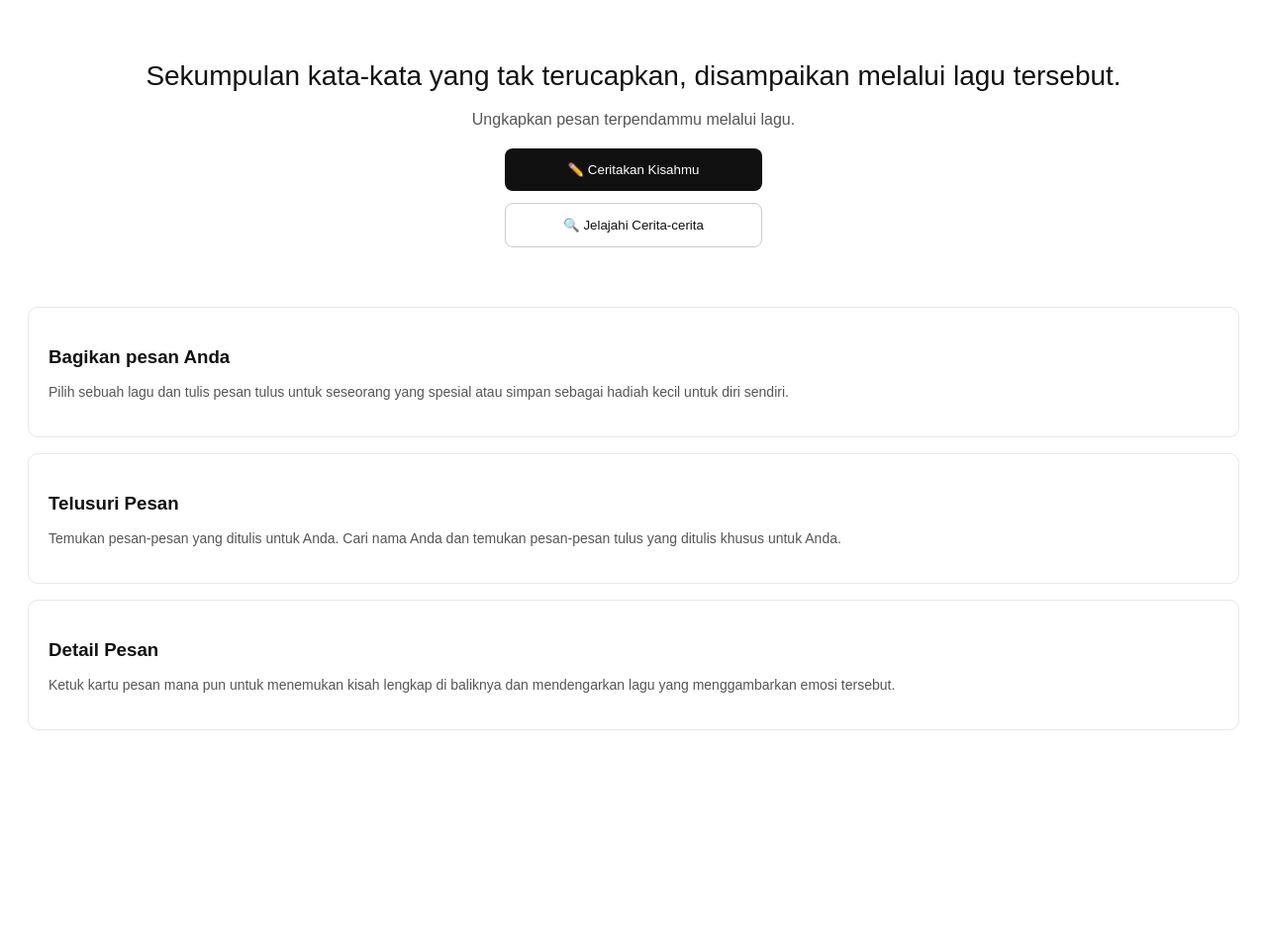
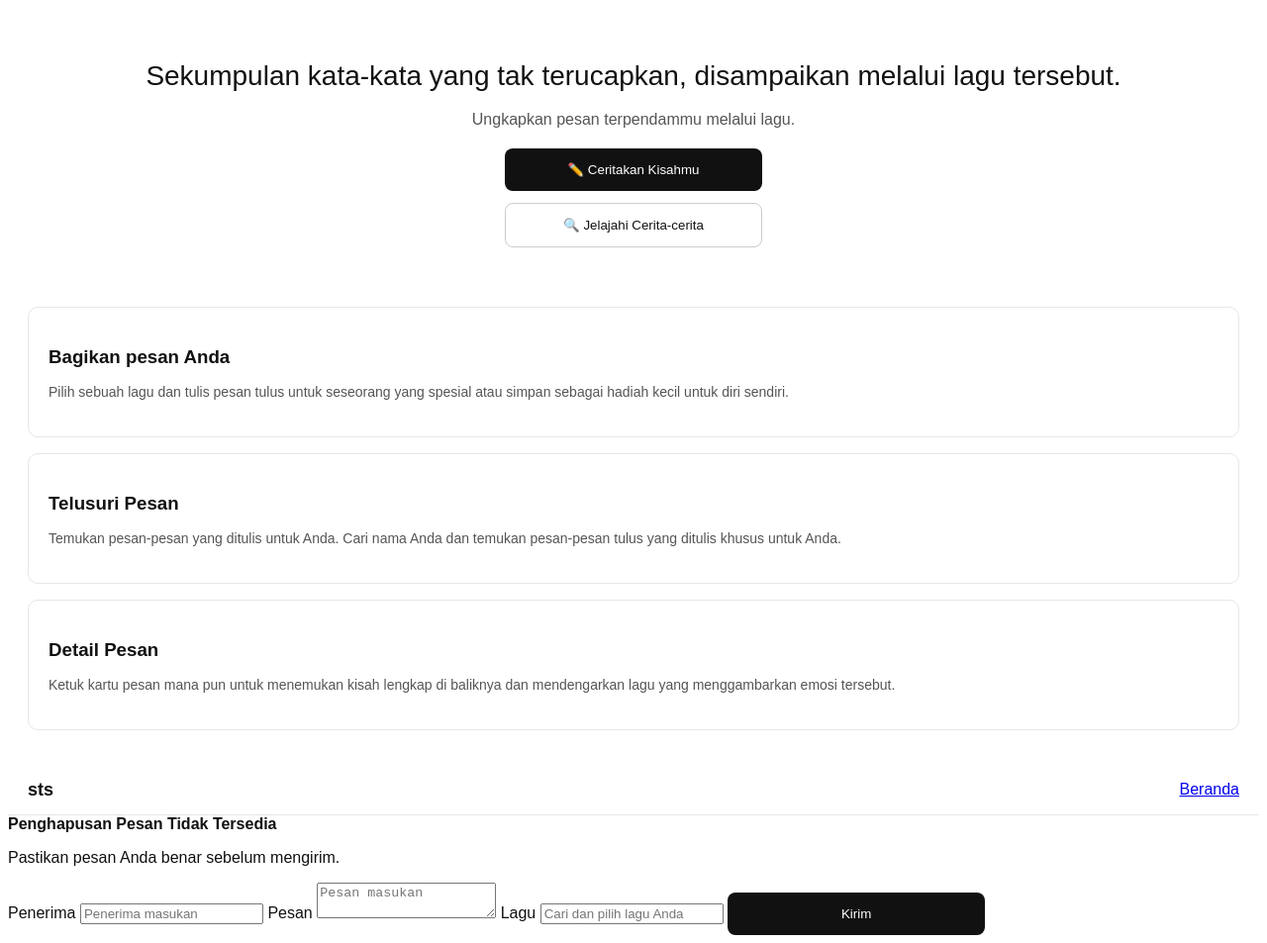
Before and after one commit to ndddaapoouuu/untukmu, a plain HTML site: page index.html in a window 1280 px wide. Shown: the part 100-1053 px from the top of the page at 99% size. Before the commit the page ends 882 px from the top, so only its background shows below. Drawn offline with Linux system fonts and the light colour scheme.

Commit message:
Refactor index.html structure and add form elements

```diff
--- a/index.html
+++ b/index.html
@@ -70,4 +70,41 @@
     </section>
 
 </body>
+</h<!DOCTYPE html>
+<html lang="id">
+<head>
+    <meta charset="UTF-8">
+    <title>Kirim Pesan</title>
+    <meta name="viewport" content="width=device-width, initial-scale=1.0">
+    <link rel="stylesheet" href="style.css">
+</head>
+<body>
+
+<nav class="navbar">
+    <div class="logo">sts</div>
+    <a href="index.html">Beranda</a>
+</nav>
+
+<div class="container">
+    <div class="info-box">
+        <strong>Penghapusan Pesan Tidak Tersedia</strong>
+        <p>Pastikan pesan Anda benar sebelum mengirim.</p>
+    </div>
+
+    <form id="messageForm">
+        <label>Penerima</label>
+        <input type="text" id="receiver" required placeholder="Penerima masukan">
+
+        <label>Pesan</label>
+        <textarea id="message" required placeholder="Pesan masukan"></textarea>
+
+        <label>Lagu</label>
+        <input type="text" id="song" required placeholder="Cari dan pilih lagu Anda">
+
+        <button type="submit" class="btn-primary">Kirim</button>
+    </form>
+</div>
+
+<script src="script.js"></script>
+</body>
 </html>
```
